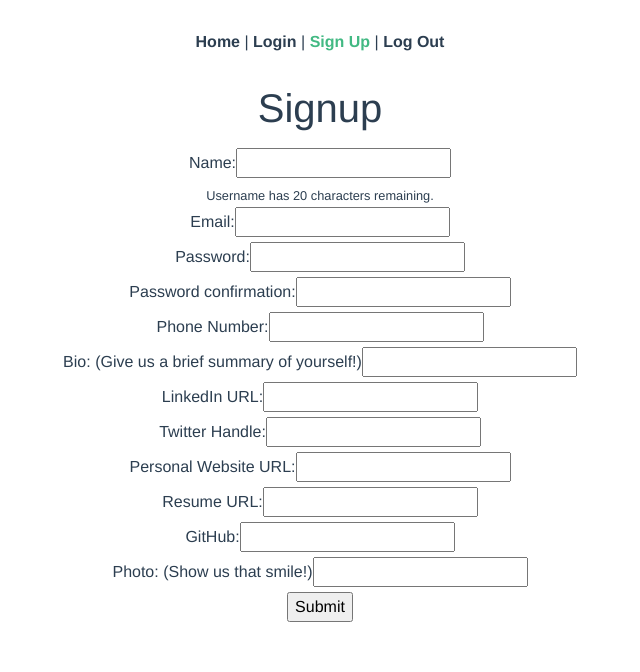
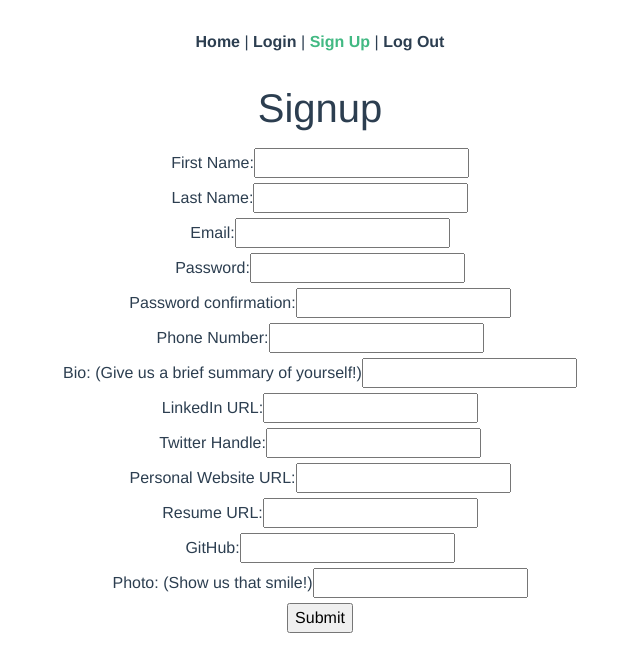
Before and after one commit to JohnChichester/personal-resume, a Vue app: page /signup in a window 1280 px wide. Shown: the top 672 px of the page, without its empty margins (320-960 px from the left). Built offline with nearby package versions, Linux system fonts and the light colour scheme.

Commit message:
Changed input to First Name and Last Name instead of singular name

```diff
--- a/src/views/Signup.vue
+++ b/src/views/Signup.vue
@@ -6,10 +6,12 @@
         <li v-for="error in errors" v-bind:key="error">{{ error }}</li>
       </ul>
       <div>
-        <label>Name:</label>
-        <input type="text" v-model="name" />
-        <br />
-        <small>Username has {{ 20 - name.length }} characters remaining.</small>
+        <label>First Name:</label>
+        <input type="text" v-model="first_name" />
+      </div>
+      <div>
+        <label>Last Name:</label>
+        <input type="text" v-model="last_name" />
       </div>
       <div>
         <label>Email:</label>
@@ -78,7 +80,8 @@ import axios from "axios";
 export default {
   data: function () {
     return {
-      name: "",
+      first_name: "",
+      last_name: "",
       email: "",
       password: "",
       passwordConfirmation: "",
```
